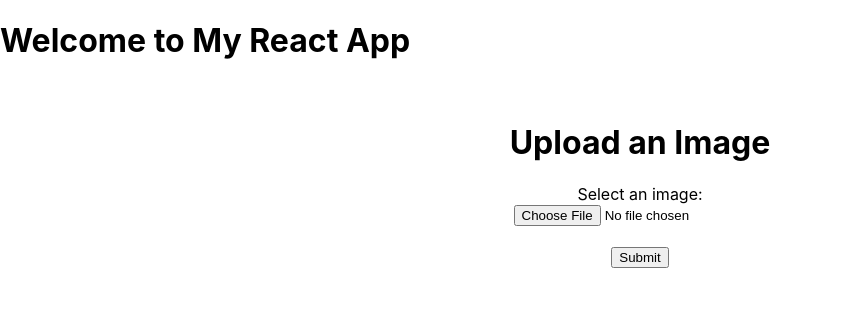
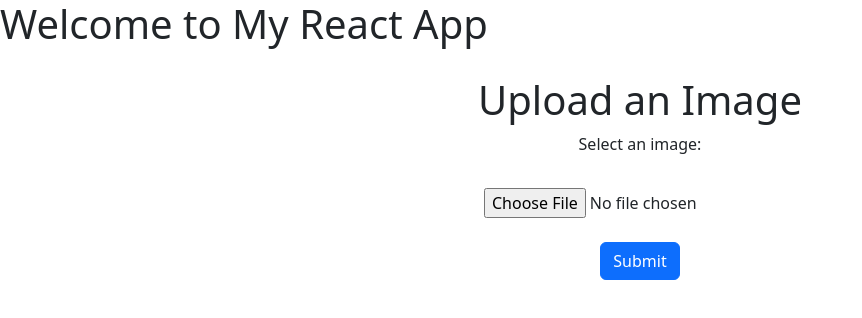
Before and after one commit to Lahirusampath2000/plant-disease-detection, a React (Create React App) app in the folder frontend/: page / in a window 1280 px wide. Shown: the top 318 px of the page, without its empty margins (0-862 px from the left). Built offline with nearby package versions, Linux system fonts and the light colour scheme; a small style sheet from the web is missing.

Commit message:
added bootstrap class

```diff
--- a/frontend/public/index.html
+++ b/frontend/public/index.html
@@ -10,6 +10,13 @@
       content="Web site created using create-react-app"
     />
     <link rel="apple-touch-icon" href="%PUBLIC_URL%/logo192.png" />
+    <link
+      rel="stylesheet"
+      href="https://maxcdn.bootstrapcdn.com/bootstrap/4.5.2/css/bootstrap.min.css"
+      integrity="sha384-pzjw8f+ua7Kw1TIq0dUqzM1xBfY9Jz/1t5rGm4GzZQz39Q8UlYuJb5N3kMHiOhZz"
+      crossorigin="anonymous"
+    />
+
     <!--
       manifest.json provides metadata used when your web app is installed on a
       user's mobile device or desktop. See https://developers.google.com/web/fundamentals/web-app-manifest/
--- a/frontend/src/components/imageUpload.js
+++ b/frontend/src/components/imageUpload.js
@@ -3,19 +3,22 @@ import React from "react";
 function ImageUpload() {
   return (
     <div style={{ textAlign: "center", padding: "20px" }}>
-      <h1>Upload an Image</h1>
+        <div className="container"></div>
+        <h1>Upload an Image</h1>
       <form method="post" encType="multipart/form-data" >
         <label for="image">Select an image:</label>
+        <br/>
         <br/>
         <input type="file" id="image" name="image" accept="image/*" />
         <br/>
         <br/>
-        <button type="submit">Submit</button>
+        <button type="submit" class="btn btn-primary">Submit</button>
 
 
 
       </form>
 
+
     </div>
   );
 }
--- a/frontend/src/index.js
+++ b/frontend/src/index.js
@@ -3,6 +3,8 @@ import ReactDOM from 'react-dom/client';
 import './index.css';
 import App from './App';
 import reportWebVitals from './reportWebVitals';
+import 'bootstrap/dist/css/bootstrap.min.css'; // ✅ Import Bootstrap CSS globally
+import 'bootstrap/dist/js/bootstrap.bundle.min'; // ✅ Import Bootstrap JS globally
 
 const root = ReactDOM.createRoot(document.getElementById('root'));
 root.render(
--- a/package.json
+++ b/package.json
@@ -1,6 +1,7 @@
 {
   "dependencies": {
     "axios": "^1.7.9",
+    "bootstrap": "^5.3.3",
     "react": "^18.2.0",
     "react-dom": "^18.2.0"
   }
```
Also changed, not shown: 1 other file (tests, documents, lock files or other folders).
